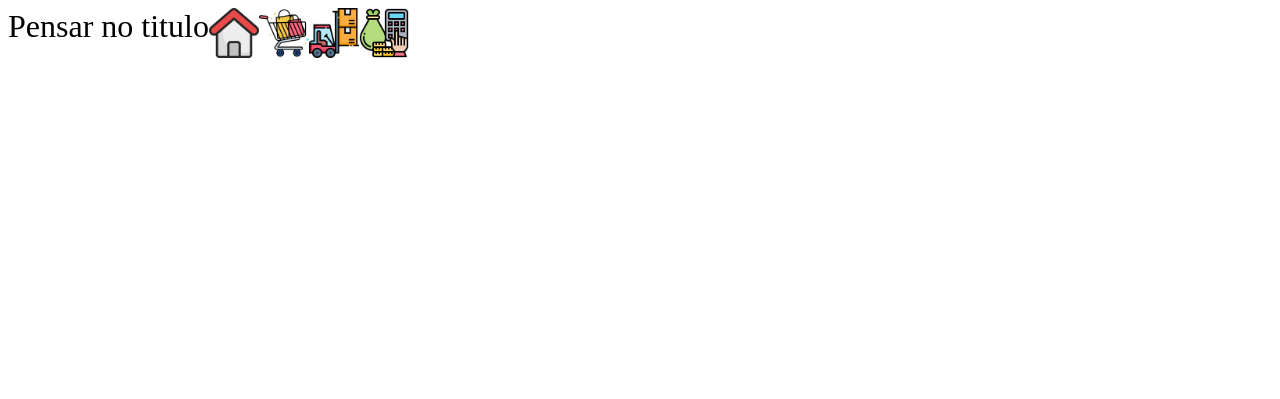
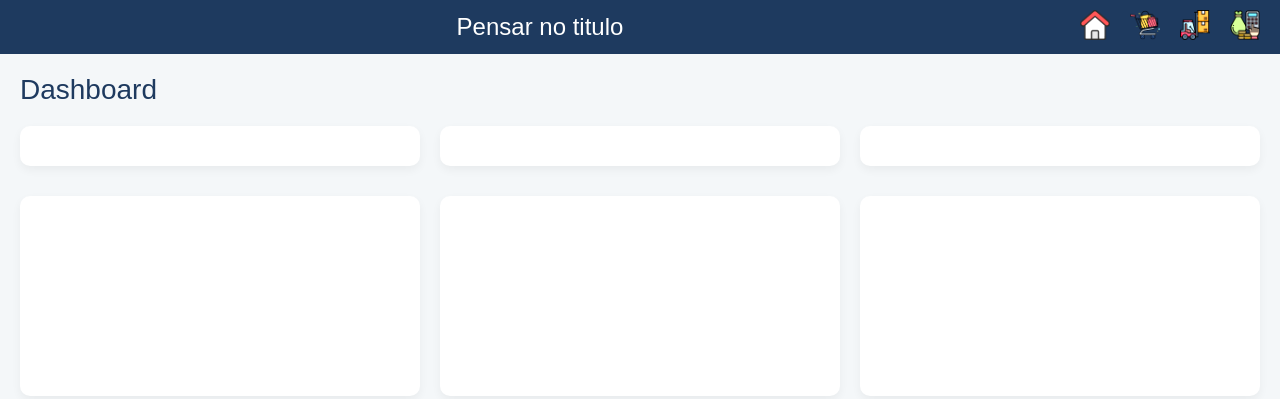
Before and after one commit to hugopamponet/pdv, a plain HTML site: page src/main/main.html in a window 1280 px wide. Drawn offline with Linux system fonts and the light colour scheme.

Commit message:
feat: Criando o CSS do main.html

```diff
--- a/src/main/css/main.css
+++ b/src/main/css/main.css
@@ -1,13 +1,130 @@
-.menuPrincipal {
-    display: flex;
-
+/* Color variables */
+:root {
+    --background-color: #f4f7f9;
+    --header-color: #1e3a5f;
+    --header-text-color: #ffffff;
+    --menu-icon-color: #a8c0e0;
+    --panel-background: #ffffff;
+    --panel-title-color: #1e3a5f;
+    --text-color: #333333;
+    --chart-blue: #2196f3;
+    --chart-green: #4caf50;
+    --chart-orange: #ff9800;
 }
 
-.menuPrincipal nav ul {
-    display: flex;
+* {
+    margin: 0;
+    padding: 0;
+    box-sizing: border-box;
+    font-family: Arial, Helvetica, sans-serif;
 }
 
-.imgMenu {
+body {
+    background-color: var(--background-color);
+    color: var(--text-color);
+}
+
+header.menuPrincipal {
+    display: flex;
+    align-items: center;
+    justify-content: space-between;
+    background-color: var(--header-color);
+    padding: 10px 20px;
+    color: var(--header-text-color);
+}
+
+header .imgLogo img {
     height: 50px;
-    cursor: pointer;
 }
+
+header .titlePrincipal h1.title {
+    font-size: 24px;
+    color: var(--header-text-color);
+}
+
+header nav ul {
+    display: flex;
+    list-style: none;
+}
+
+header nav ul li {
+    margin-left: 20px;
+}
+
+header nav ul li a img.imgMenu {
+    height: 30px;
+    filter: brightness(1.2);
+    transition: transform 0.2s, filter 0.2s;
+}
+
+header nav ul li a img.imgMenu:hover {
+    transform: scale(1.1);
+    filter: brightness(1.0);
+}
+
+main {
+    padding: 20px;
+}
+
+main h2 {
+    font-size: 28px;
+    margin-bottom: 20px;
+    color: var(--panel-title-color);
+}
+
+.painel {
+    display: flex;
+    gap: 20px;
+    margin-bottom: 30px;
+}
+
+.painel > div {
+    flex: 1;
+    background-color: var(--panel-background);
+    padding: 20px;
+    border-radius: 10px;
+    box-shadow: 0px 4px 10px rgba(0,0,0,0.05);
+}
+
+.graficos {
+    display: flex;
+    gap: 20px;
+}
+
+.graficos > div {
+    flex: 1;
+    background-color: var(--panel-background);
+    padding: 20px;
+    border-radius: 10px;
+    box-shadow: 0px 4px 10px rgba(0,0,0,0.05);
+}
+
+.histograma {
+    background-color: var(--chart-blue);
+    color: #fff;
+    height: 200px;
+    border-radius: 8px;
+    display: flex;
+    align-items: center;
+    justify-content: center;
+}
+
+.pizza {
+    background-color: var(--chart-green);
+    color: #fff;
+    height: 200px;
+    border-radius: 8px;
+    display: flex;
+    align-items: center;
+    justify-content: center;
+}
+
+.lateral {
+    background-color: var(--chart-orange);
+    color: #fff;
+    height: 200px;
+    border-radius: 8px;
+    display: flex;
+    align-items: center;
+    justify-content: center;
+}
--- a/src/main/main.html
+++ b/src/main/main.html
@@ -41,7 +41,17 @@
 		</nav>
 	</header>
 	<main>
-		<h2></h2>
+		<h2>Dashboard</h2>
+		<div class="painel">
+			<div class="entradas"></div>
+			<div class="saida"></div>
+			<div class="total"></div>
+		</div>
+		<div class="graficos">
+			<div class="histograma"></div>
+			<div class="pizza"></div>
+			<div class="lateral"></div>
+		</div>
 	</main>
 </body>
 </html>
```
